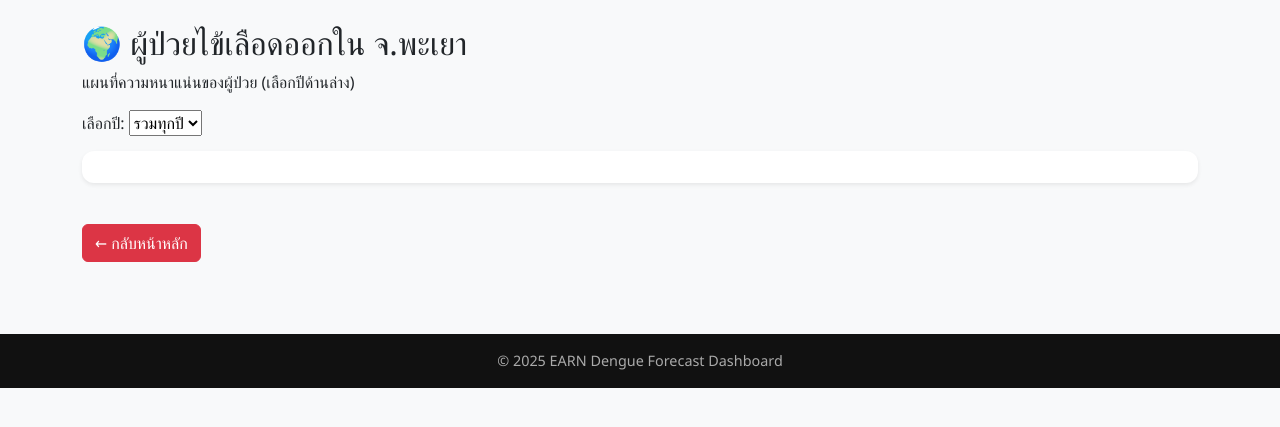
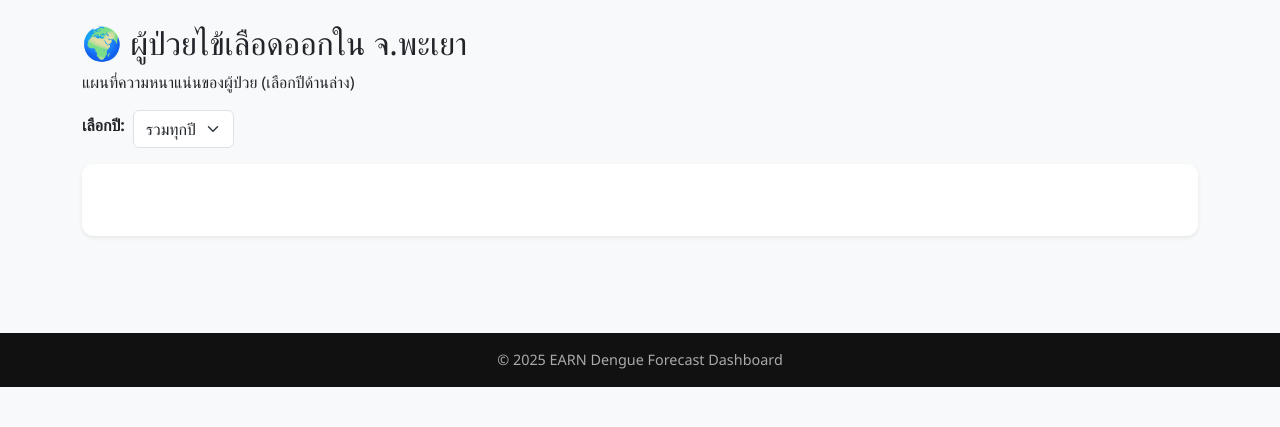
Before and after one commit to nisawaraa/earn-flask, a Flask app: template templates/phayao.html in a window 1280 px wide. Shown: the part 56-483 px from the top of the page. Run offline with Flask 3, Linux system fonts and the light colour scheme; the template is opened without the code that fills it, so the values that code supplies are empty; parts of the project's set-up code (start-up, migrations or seed data) failed here and were passed over.

Commit message:
เพิ่ม dropdown เลือกปีในหน้า Phayao map

```diff
--- a/app.py
+++ b/app.py
@@ -169,39 +169,37 @@ def yearly():
 
 @app.route("/phayao")
 def phayao():
-    # รวมจำนวนผู้ป่วยราย "ตำบล" จากข้อมูลหลัก
+    # ดึงปีจาก query string (เช่น /phayao?year=2023)
+    year = request.args.get("year", type=int)
+
+    # กรองข้อมูลตามปีที่เลือก
+    tambon_cases = df.copy()
+    if year:
+        tambon_cases = tambon_cases[tambon_cases['year'] == year]
+
     tambon_cases = (
-        df.groupby('ตำบล', as_index=False)['cases']
-          .sum()
-          .rename(columns={'cases': 'count'})
+        tambon_cases.groupby('ตำบล', as_index=False)['cases']
+                    .sum()
+                    .rename(columns={'cases': 'count'})
     )
 
-    # โหลดพิกัดตำบลจาก CSV
     coords = pd.read_csv("phayao_tambon_coordinates.csv")
     coords.columns = coords.columns.str.strip()
 
-    # รวมพิกัด + จำนวนผู้ป่วย
     merged = coords.merge(tambon_cases, on='ตำบล', how='left')
     merged['count'] = merged['count'].fillna(0)
     merged = merged.dropna(subset=['lat', 'lon'])
 
-    max_count = float(merged['count'].max())
-    if max_count == 0:
-        max_count = 1.0
+    max_count = float(merged['count'].max()) if len(merged) else 1.0
+    center_lat = merged['lat'].mean() if len(merged) else 19.25
+    center_lon = merged['lon'].mean() if len(merged) else 99.9
 
-    if len(merged) > 0:
-        center_lat = merged['lat'].mean()
-        center_lon = merged['lon'].mean()
-    else:
-        center_lat, center_lon = 19.25, 99.9
-
-    # ✅ ไล่สี เขียว → เหลือง → ส้ม → แดง
     colormap = LinearColormap(
         colors=['green', 'yellow', 'orange', 'red'],
         vmin=merged['count'].min(),
         vmax=merged['count'].max()
     )
-    colormap.caption = "จำนวนผู้ป่วย (น้อย → มาก)"
+    colormap.caption = f"จำนวนผู้ป่วย{' ปี '+str(year) if year else ' (รวมทุกปี)'}"
 
     m = folium.Map(location=[center_lat, center_lon], zoom_start=9, tiles="cartodbpositron")
 
@@ -218,8 +216,14 @@ def phayao():
         ).add_to(m)
 
     colormap.add_to(m)
-    map_html = m._repr_html_()
-    return render_template("phayao.html", map_html=map_html)
+
+    return render_template(
+        "phayao.html",
+        map_html=m._repr_html_(),
+        year=year,
+        years=sorted(df['year'].unique())
+    )
+
 
 @app.route('/sarima_forecast')
 def sarima_forecast_api():
--- a/templates/phayao.html
+++ b/templates/phayao.html
@@ -5,20 +5,27 @@
     <p>แผนที่ความหนาแน่นของผู้ป่วย (เลือกปีด้านล่าง)</p>
 
   <!-- Dropdown เลือกปี -->
-    <form method="get" action="/phayao" style="margin-bottom:15px;">
-        <label for="year">เลือกปี:</label>
-        <select name="year" id="year" onchange="this.form.submit()">
+  <form method="get" action="/phayao" class="mb-3">
+    <div class="row g-2 align-items-center">
+      <div class="col-auto">
+        <label for="year" class="form-label fw-bold">เลือกปี:</label>
+      </div>
+      <div class="col-auto">
+        <select name="year" id="year" class="form-select" onchange="this.form.submit()">
           <option value="">รวมทุกปี</option>
           {% for y in years %}
-                <option value="{{y}}" {% if year == y %}selected{% endif %}>{{y}}</option>
+            <option value="{{ y }}" {% if year==y %}selected{% endif %}>{{ y }}</option>
           {% endfor %}
         </select>
+      </div>
+    </div>
   </form>
 
-    <div class="card shadow-sm p-3">
+  <!-- แผนที่ -->
+  <div class="card shadow-sm border-0">
+    <div class="card-body">
       {{ map_html|safe }}
     </div>
-
-    <a href="/" class="btn btn-danger mt-3">← กลับหน้าหลัก</a>
+  </div>
 </div>
 {% endblock %}
```
Lines whose indentation alone changed are shown as unchanged.
